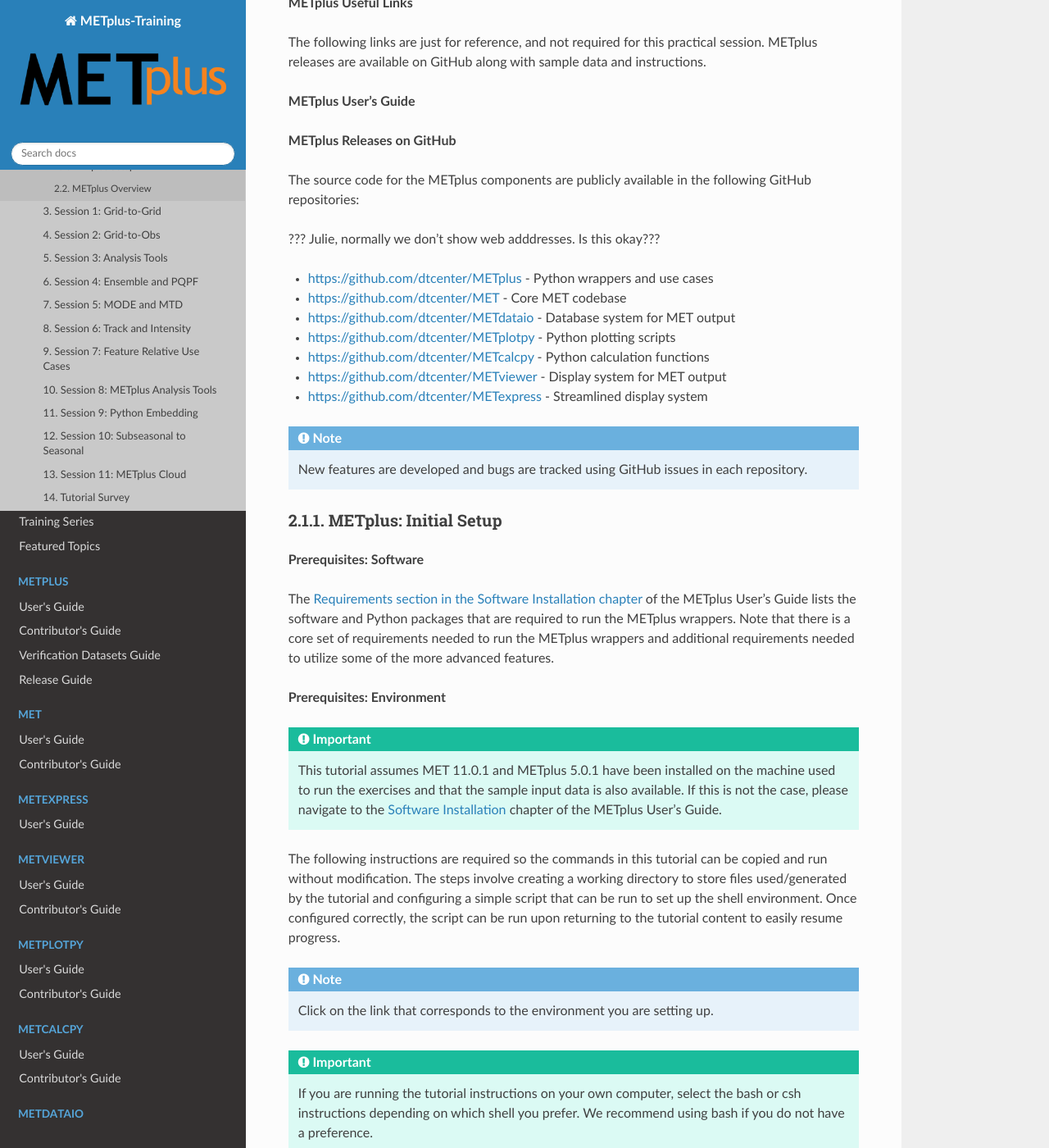
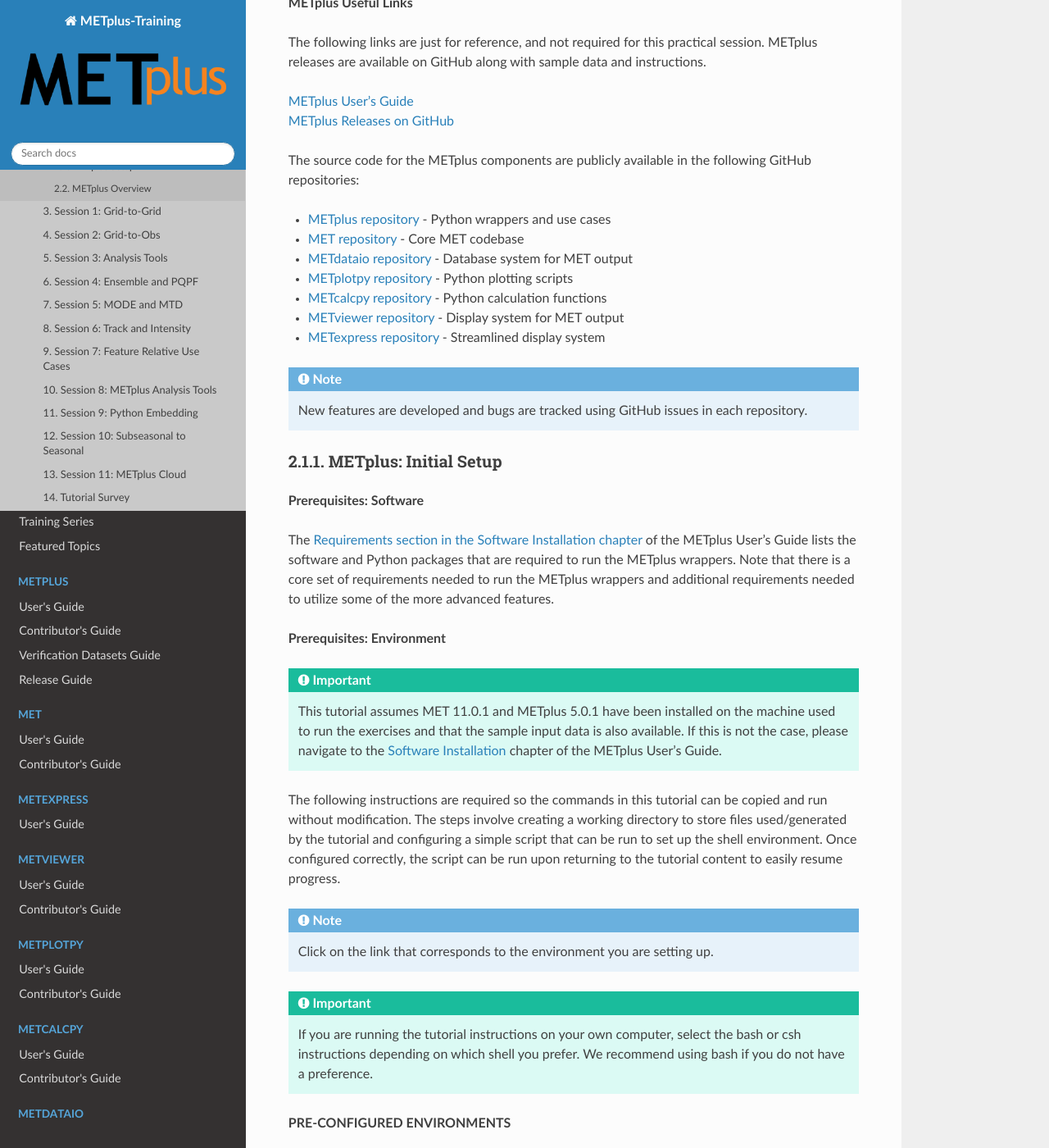
Before and after one commit to dtcenter/METplus-Training, a Sphinx documentation site: the page built from docs/Tutorial/v5.0/Preliminary_work_METplus_setup.rst, in a window 1280 px wide and 1400 px high, scrolled down 872 px. Shown: the whole window at 82% size. Built offline with Sphinx 7.4.7 and the Read the Docs theme 3.1.0, drawn with Linux system fonts in a browser that asks for light colours; some of the changed text lies outside the part shown.

Commit message:
Per #69, modifying links

```diff
--- a/docs/Tutorial/v5.0/Preliminary_work_METplus_setup.rst
+++ b/docs/Tutorial/v5.0/Preliminary_work_METplus_setup.rst
@@ -24,21 +24,18 @@
 
 The following links are just for reference, and not required for this practical session. METplus releases are available on GitHub along with sample data and instructions.
 
-**METplus User's Guide**
-
-**METplus Releases on GitHub**
+|   `METplus User's Guide <https://metplus.readthedocs.io/en/main_v5.1/Users_Guide/index.html>`_
+|   `METplus Releases on GitHub <https://github.com/dtcenter/METplus/releases>`_
 
 The source code for the METplus components are publicly available in the following GitHub repositories:
 
-??? Julie, normally we don't show web adddresses.  Is this okay???
-
-* https://github.com/dtcenter/METplus - Python wrappers and use cases
-* https://github.com/dtcenter/MET - Core MET codebase
-* https://github.com/dtcenter/METdataio - Database system for MET output
-* https://github.com/dtcenter/METplotpy - Python plotting scripts
-* https://github.com/dtcenter/METcalcpy - Python calculation functions
-* https://github.com/dtcenter/METviewer - Display system for MET output
-* https://github.com/dtcenter/METexpress - Streamlined display system
+* `METplus repository <https://github.com/dtcenter/METplus>`_ - Python wrappers and use cases
+* `MET repository <https://github.com/dtcenter/MET>`_ - Core MET codebase
+* `METdataio repository <https://github.com/dtcenter/METdataio>`_ - Database system for MET output
+* `METplotpy repository <https://github.com/dtcenter/METplotpy>`_ - Python plotting scripts
+* `METcalcpy repository <https://github.com/dtcenter/METcalcpy>`_ - Python calculation functions
+* `METviewer repository <https://github.com/dtcenter/METviewer>`_ - Display system for MET output
+* `METexpress repository <https://github.com/dtcenter/METexpress>`_ - Streamlined display system
 
 .. note::
 
@@ -49,7 +46,7 @@
 
 **Prerequisites: Software**
 
-The `Requirements section in the Software Installation chapter <https://metplus.readthedocs.io/en/latest/Users_Guide/installation.html#requirements>`_ of the METplus User's Guide lists the software and Python packages that are required to run the METplus wrappers. Note that there is a core set of requirements needed to run the METplus wrappers and additional requirements needed to utilize some of the more advanced features.
+The `Requirements section in the Software Installation chapter <https://metplus.readthedocs.io/en/main_v5.1/Users_Guide/installation.html#requirements>`_ of the METplus User's Guide lists the software and Python packages that are required to run the METplus wrappers. Note that there is a core set of requirements needed to run the METplus wrappers and additional requirements needed to utilize some of the more advanced features.
 
 
 
@@ -57,7 +54,7 @@
 
 .. important::
 
-   This tutorial assumes MET 11.0.1 and METplus 5.0.1 have been installed on the machine used to run the exercises and that the sample input data is also available. If this is not the case, please navigate to the `Software Installation <https://metplus.readthedocs.io/en/latest/Users_Guide/installation.html>`_ chapter of the METplus User's Guide.
+   This tutorial assumes MET 11.0.1 and METplus 5.0.1 have been installed on the machine used to run the exercises and that the sample input data is also available. If this is not the case, please navigate to the `Software Installation <https://metplus.readthedocs.io/en/main_v5.1/Users_Guide/installation.html>`_ chapter of the METplus User's Guide.
 
 The following instructions are required so the commands in this tutorial can be copied and run without modification. The steps involve creating a working directory to store files used/generated by the tutorial and configuring a simple script that can be run to set up the shell environment. Once configured correctly, the script can be run upon returning to the tutorial content to easily resume progress.
 
@@ -70,8 +67,6 @@
    If you are running the tutorial instructions on your own computer, select the bash or csh instructions depending on which shell you prefer. We recommend using bash if you do not have a preference.
 
 **PRE-CONFIGURED ENVIRONMENTS**
-
-??? Julie, these are out of order from the Drupal page.  I'm not sure if they were changed on purpose or not???
 
 :ref:`Setting up the Tutorial Environment on Cheyenne (NCAR) <set_tut_env_Cheyenne>`
 
@@ -870,7 +865,7 @@
 
 **METplus Directory Structure**
 
-A brief description and overview of the **METplus/** directory structure can be found in the METplus User's Guide section called `METplus Wrappers Directory Structure <https://metplus.readthedocs.io/en/latest/Users_Guide/installation.html#metplus-wrappers-directory-structure>`_. The files/directories in ${METPLUS_BUILD_BASE} should match this list.
+A brief description and overview of the **METplus/** directory structure can be found in the METplus User's Guide section called `METplus Wrappers Directory Structure <https://metplus.readthedocs.io/en/main_v5.1/Users_Guide/installation.html#metplus-wrappers-directory-structure>`_. The files/directories in ${METPLUS_BUILD_BASE} should match this list.
 
 .. code-block::
 
@@ -907,10 +902,10 @@
 
 .. note::
 
-   More information about the default configuration variables can be found in the METplus User's Guide section called `Default Configuration File <https://metplus.readthedocs.io/en/latest/Users_Guide/systemconfiguration.html#default-configuration-file>`_.
-
-
-The **met_config** directory (in ${METPLUS_BUILD_BASE}/parm) contains "wrapped" MET configuration files that are used by calls to the MET applications via the METplus wrappers. The wrappers set environment variables that control settings in the wrapped MET configuration files through these environment variables. See the METplus User's Guide section called `How METplus controls MET configuration variables <https://metplus.readthedocs.io/en/latest/Users_Guide/systemconfiguration.html#how-metplus-controls-met-configuration-variables>`_ for more information.
+   More information about the default configuration variables can be found in the METplus User's Guide section called `Default Configuration File <https://metplus.readthedocs.io/en/main_v5.1/Users_Guide/systemconfiguration.html#default-configuration-file>`_.
+
+
+The **met_config** directory (in ${METPLUS_BUILD_BASE}/parm) contains "wrapped" MET configuration files that are used by calls to the MET applications via the METplus wrappers. The wrappers set environment variables that control settings in the wrapped MET configuration files through these environment variables. See the METplus User's Guide section called `How METplus controls MET configuration variables <https://metplus.readthedocs.io/en/main_v5.1/Users_Guide/systemconfiguration.html#how-metplus-controls-met-configuration-variables>`_ for more information.
 
 **METplus Use Cases**
 
@@ -1183,7 +1178,7 @@
 
 **Timing Control in METplus**
 
-METplus configuration variables that control timing information are described in the `Timing Control <https://metplus.readthedocs.io/en/latest/Users_Guide/systemconfiguration.html#timing-control>`_ section of the System Configuration chapter in the METplus User's Guide. The Example wrapper is a good tool to help understand how these settings control what is run by the METplus wrappers.
+METplus configuration variables that control timing information are described in the `Timing Control <https://metplus.readthedocs.io/en/main_v5.1/Users_Guide/systemconfiguration.html#timing-control>`_ section of the System Configuration chapter in the METplus User's Guide. The Example wrapper is a good tool to help understand how these settings control what is run by the METplus wrappers.
 
 1. Copy the Example.conf configuration file in your user_config directory, renaming it Example_timing.conf
 
@@ -1526,9 +1521,9 @@
 Modifying Log Timestamp using Example.conf
 ^^^^^^^^^^^^^^^^^^^^^^^^^^^^^^^^^^^^^^^^^^
 
-The METplus configuration variable named `LOG_TIMESTAMP_TEMPLATE <https://metplus.readthedocs.io/en/latest/Users_Guide/systemconfiguration.html#log-timestamp-template>`_ controls to timestamp that is included in the log file names. The default value of LOG_TIMESTAMP_TEMPLATE is **%Y%m%d%H%M%S**, which will include the year, month, day, hour, minute, and second when the run_metplus.py command was executed. This will create a new log file each time run_metplus.py is called from the command line.
-
-Starting in METplus v5.0.0, the log timestamp is also included by default in the `final configuration file <https://metplus.readthedocs.io/en/latest/Users_Guide/systemconfiguration.html#metplus-conf>`_ that is generated by the METplus wrappers. This helps with debugging because the final config file and its corresponding log file(s) are more easily identified. The path to the final config file is set by METPLUS_CONF.
+The METplus configuration variable named `LOG_TIMESTAMP_TEMPLATE <https://metplus.readthedocs.io/en/main_v5.1/Users_Guide/systemconfiguration.html#log-timestamp-template>`_ controls to timestamp that is included in the log file names. The default value of LOG_TIMESTAMP_TEMPLATE is **%Y%m%d%H%M%S**, which will include the year, month, day, hour, minute, and second when the run_metplus.py command was executed. This will create a new log file each time run_metplus.py is called from the command line.
+
+Starting in METplus v5.0.0, the log timestamp is also included by default in the `final configuration file <https://metplus.readthedocs.io/en/main_v5.1/Users_Guide/systemconfiguration.html#metplus-conf>`_ that is generated by the METplus wrappers. This helps with debugging because the final config file and its corresponding log file(s) are more easily identified. The path to the final config file is set by METPLUS_CONF.
 
 The values of these settings can be changed by including them in a METplus configuration file that is passed into run_metplus.py. They can also be set directly in the run_metplus.py command using the syntax **config.VARIABLE_NAME=VALUE**. The following examples will use the latter.
 
@@ -1574,7 +1569,7 @@
 
 **Adding Run ID in Log Timestamp Template**
 
-The METplus configuration variable `RUN_ID <https://metplus.readthedocs.io/en/latest/Users_Guide/glossary.html#term-RUN_ID>`_ was added in METplus v5.0.0. This variable contains an 8 character string that is automatically generated by and is unique to each call to run_metplus.py. This variable can be referenced in other METplus configuration variables. This can be useful in a variety of ways. For example, it can be used to distinguish log files for METplus runs that may have started within the same second.
+The METplus configuration variable `RUN_ID <https://metplus.readthedocs.io/en/main_v5.1/Users_Guide/glossary.html#term-RUN_ID>`_ was added in METplus v5.0.0. This variable contains an 8 character string that is automatically generated by and is unique to each call to run_metplus.py. This variable can be referenced in other METplus configuration variables. This can be useful in a variety of ways. For example, it can be used to distinguish log files for METplus runs that may have started within the same second.
 
 1. Run the Example_timing use case and override the log timestamp template to include the RUN_ID.
 
```
